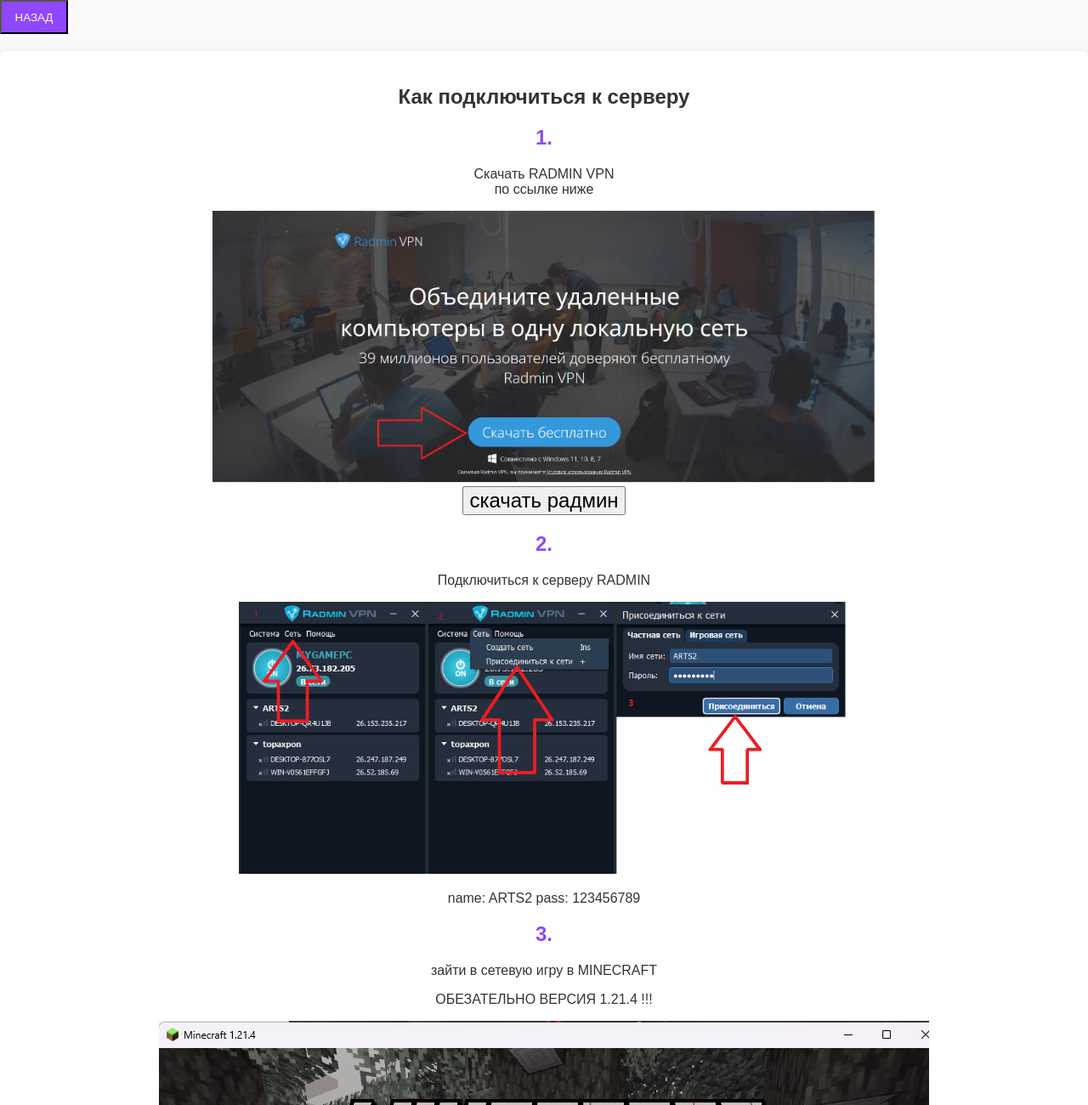
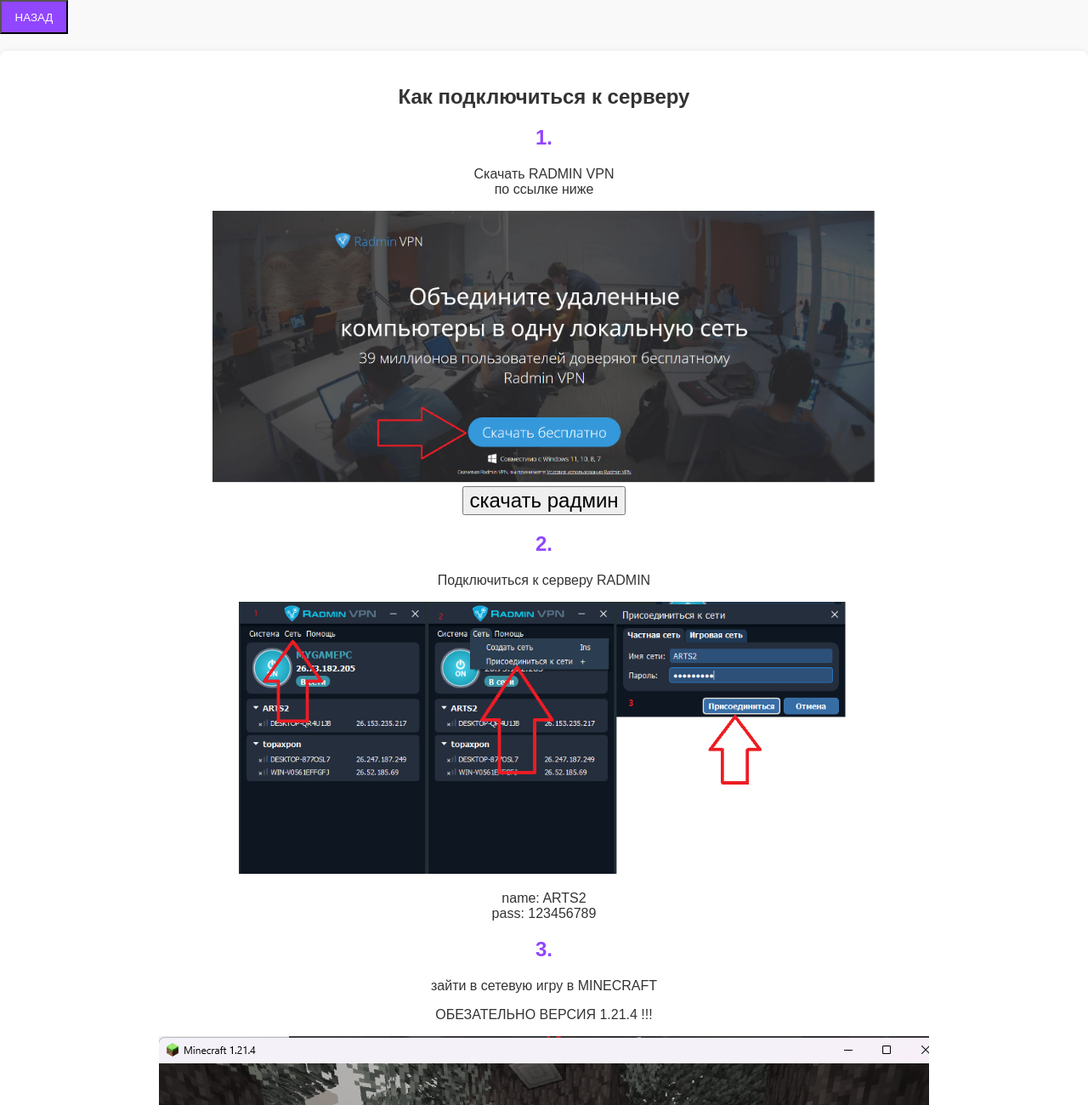
Before and after one commit to Topax558/twich, a plain HTML site: page rad.html in a window 1280 px wide. Shown: the top 1300 px of the page at 85% size. Drawn offline with Linux system fonts and the light colour scheme.

Commit message:
Add files via upload

```diff
--- a/rad.html
+++ b/rad.html
@@ -117,7 +117,7 @@
         <h2>2.</h2>
         <p>Подключиться к серверу RADMIN</p>
         <img src="./podk.png" class="mfoto">
-        <p>name: ARTS2 pass: 123456789</p>
+        <p>name: ARTS2 <br>pass: 123456789</p>
         <h2>3.</h2>
         <p>зайти в сетевую игру в MINECRAFT</p>
         <p>ОБЕЗАТЕЛЬНО ВЕРСИЯ 1.21.4 !!!</p>
```
